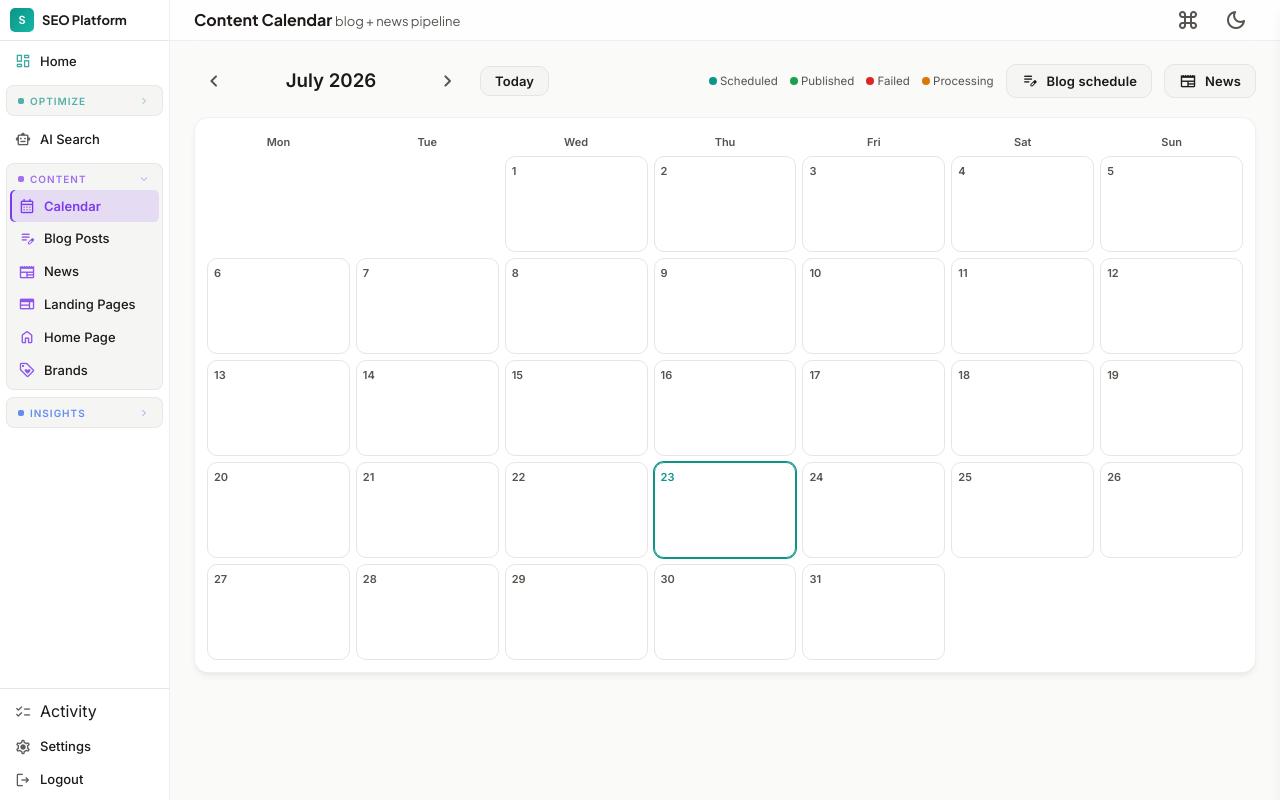
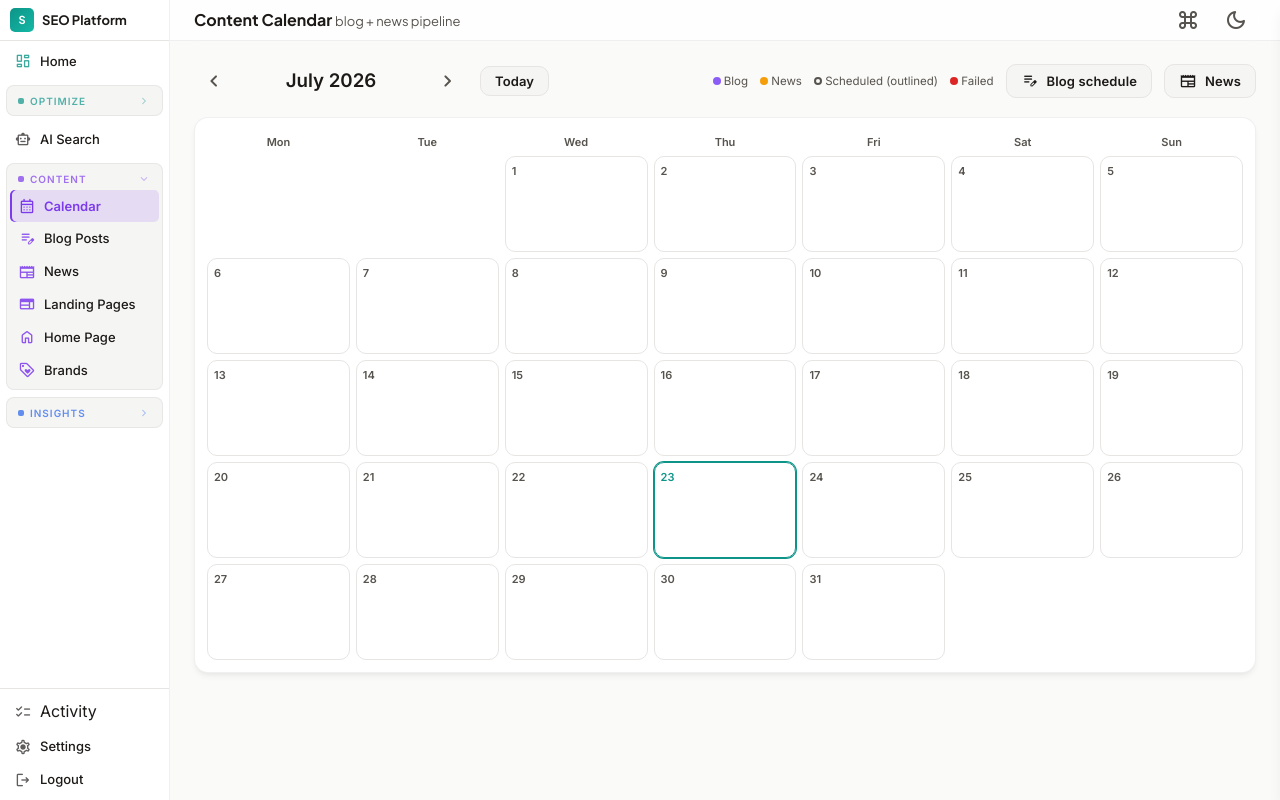
Before and after one commit to ruolez/shopify-seo, a Flask app: page /content/calendar in a window 1280 px wide. Run offline with Flask 3, Linux system fonts and the light colour scheme; the visitor is signed in with stand-in values (Sample User, id 1); data that the repository does not hold is empty; some libraries are stand-ins or nearby versions.

Commit message:
fix(calendar): encode content type in dot color, status in dot shape
Blog entries are violet, news amber (previously status colors green/teal
were near-identical and read as two similar kinds). Filled dot = published,
outlined = scheduled/processing, red = failed. Kind letters tinted to match;
legend updated.

```diff
--- a/app/static/js/calendar.js
+++ b/app/static/js/calendar.js
@@ -4,12 +4,20 @@
 let calCursor = new Date();
 calCursor.setDate(1);
 
-const CAL_STATUS_COLOR = (status) => {
-    if (status === "published") return "var(--success)";
-    if (status === "error" || status === "failed") return "var(--error)";
-    if (status === "scheduled" || status === "auto_queued") return "var(--primary)";
-    return "var(--warning)"; // researching / generating / auto_publishing …
-};
+// Dot COLOR encodes the content type (unmistakably distinct); dot SHAPE
+// encodes status: filled = published, outlined = scheduled/processing.
+// Failed entries override to red so problems always stand out.
+const CAL_KIND_COLOR = { blog: "#8b5cf6", news: "#f59e0b" }; // violet / amber
+
+function calDot(entry) {
+    if (entry.status === "error" || entry.status === "failed") {
+        return `<span class="cal-dot" style="background:var(--error);"></span>`;
+    }
+    const color = CAL_KIND_COLOR[entry.kind] || "var(--on-surface-secondary)";
+    return entry.status === "published"
+        ? `<span class="cal-dot" style="background:${color};"></span>`
+        : `<span class="cal-dot" style="background:transparent;border:2px solid ${color};"></span>`;
+}
 
 function calMonthParam() {
     return `${calCursor.getFullYear()}-${String(calCursor.getMonth() + 1).padStart(2, "0")}`;
@@ -74,8 +82,8 @@ async function loadCalendar() {
                     ? new Date(e.scheduled_for).toLocaleTimeString("en-US", { hour: "numeric", minute: "2-digit" })
                     : "";
                 return `<a class="cal-entry" href="${href}" title="${escapeAttr(`${e.kind}: ${e.title || ""} · ${e.status} · ${time}`)}">
-                    <span class="cal-dot" style="background:${CAL_STATUS_COLOR(e.status)};"></span>
-                    <span class="cal-entry-kind">${e.kind === "blog" ? "B" : "N"}</span>
+                    ${calDot(e)}
+                    <span class="cal-entry-kind" style="color:${CAL_KIND_COLOR[e.kind] || "var(--on-surface-secondary)"};">${e.kind === "blog" ? "B" : "N"}</span>
                     <span class="cal-entry-title">${escapeHtml(e.title || "Untitled")}</span>
                 </a>`;
             })
--- a/app/templates/calendar.html
+++ b/app/templates/calendar.html
@@ -11,11 +11,11 @@
                     <button class="icon-btn" onclick="calShiftMonth(1)" title="Next month"><span class="material-symbols-rounded">chevron_right</span></button>
                     <button class="btn btn-secondary btn-sm" onclick="calToday()">Today</button>
                     <span style="flex:1;"></span>
-                    <span style="display:flex;gap:12px;font-size:11.5px;color:var(--on-surface-secondary);align-items:center;">
-                        <span><span class="cal-dot" style="background:var(--primary);"></span> Scheduled</span>
-                        <span><span class="cal-dot" style="background:var(--success);"></span> Published</span>
+                    <span style="display:flex;gap:12px;font-size:11.5px;color:var(--on-surface-secondary);align-items:center;flex-wrap:wrap;">
+                        <span><span class="cal-dot" style="background:#8b5cf6;"></span> Blog</span>
+                        <span><span class="cal-dot" style="background:#f59e0b;"></span> News</span>
+                        <span><span class="cal-dot" style="background:transparent;border:2px solid var(--on-surface-secondary);"></span> Scheduled (outlined)</span>
                         <span><span class="cal-dot" style="background:var(--error);"></span> Failed</span>
-                        <span><span class="cal-dot" style="background:var(--warning);"></span> Processing</span>
                     </span>
                     <a href="/blog?tab=scheduled" class="btn btn-secondary btn-sm"><span class="material-symbols-rounded">edit_note</span> Blog schedule</a>
                     <a href="/news" class="btn btn-secondary btn-sm"><span class="material-symbols-rounded">newspaper</span> News</a>
```
